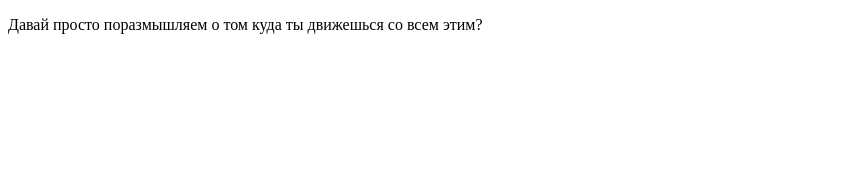
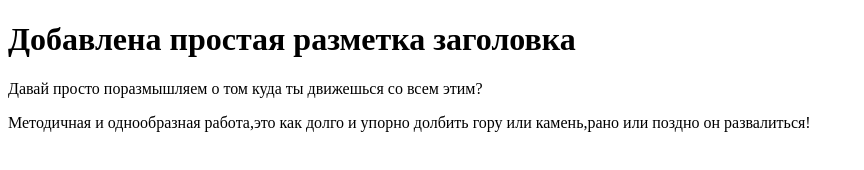
Before and after one commit to Stehmen/first-project, a plain HTML site: page index.html in a window 1280 px wide. Shown: the whole page, without its empty margins (0-864 px from the left). Drawn offline with Linux system fonts and the light colour scheme.

Commit message:
Добавлен параграф и заголовок

```diff
--- a/index.html
+++ b/index.html
@@ -6,6 +6,10 @@
     <title>Правка для первого коммита</title>
 </head>
 <body>
+    <h1>Добавлена простая разметка заголовка</h1>
     <p>Давай просто поразмышляем о том куда ты движешься со всем этим?</p>
+    <p>Методичная и однообразная работа,это как долго и упорно долбить
+        гору или камень,рано или поздно он развалиться!
+    </p>
 </body>
 </html>
```
